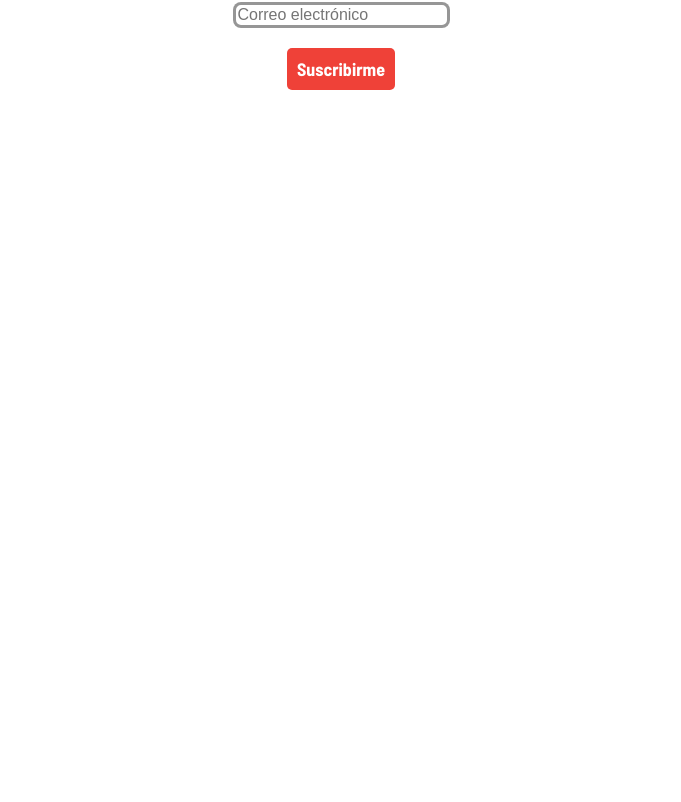
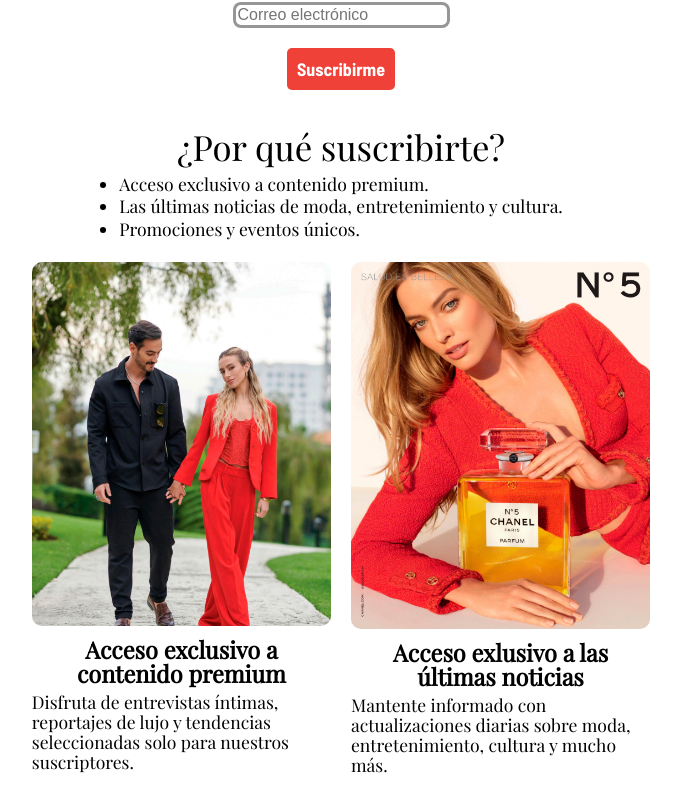
Before and after one commit to Alex0-8/Caras_Landing_Page, a React (Create React App) app: page / in a window 1280 px wide. Shown: the part 498-1300 px from the top of the page, without its empty margins (299-980 px from the left). Before the commit the page ends 800 px from the top, so only its background shows below. Built offline with nearby package versions, Linux system fonts and the light colour scheme.

Commit message:
featured-section added

```diff
--- a/src/App.tsx
+++ b/src/App.tsx
@@ -4,6 +4,7 @@
 import Theme from './theme';
 import SubscriptionForm from './components/SubscriptionForm';
 import { SubscriptionData } from './hooks/useSubscription';
+import FeaturedSection from './components/FeaturedSection';
 
 function App() {
   const handleSubscribe = (data: SubscriptionData) => {
@@ -17,6 +18,7 @@
           <Header />
           <main>
             <SubscriptionForm onSubscribe={handleSubscribe}/>
+            <FeaturedSection />
           </main>
         </div>
     </ThemeProvider>
--- a/src/components/FeaturedSection/index.tsx
+++ b/src/components/FeaturedSection/index.tsx
@@ -1,6 +1,36 @@
+import React from "react";
+import BenefitImg1 from '../../img/beneficios/img-1.png';
+import BenefitImg2 from '../../img/beneficios/img-2.png';
+import { BenefitContainer, BenefitItem, FeaturedContainer } from "./styles";
+
 
 const FeaturedSection = () => {
+    return(
+        <FeaturedContainer>
+            <article>
+            <h4>¿Por qué suscribirte?</h4>
+                <ul>
+                    <li>Acceso exclusivo a contenido premium.</li>
+                    <li>Las últimas noticias de moda, entretenimiento y cultura.</li>
+                    <li>Promociones y eventos únicos.</li>
+                </ul>
+            </article>
 
+            <BenefitContainer>
+                <BenefitItem>
+                    <img src={BenefitImg1} alt="contenido-exclusivo" />
+                    <h5>Acceso exclusivo a contenido premium</h5>
+                    <p>Disfruta de entrevistas íntimas, reportajes de lujo y tendencias seleccionadas solo para nuestros suscriptores.</p>
+                </BenefitItem>
+
+                <BenefitItem>
+                    <img src={BenefitImg2} alt="contenido-exclusivo" />
+                    <h5>Acceso exlusivo a las últimas noticias</h5>
+                    <p>Mantente informado con actualizaciones diarias sobre moda, entretenimiento, cultura y mucho más.</p>
+                </BenefitItem>
+            </BenefitContainer>
+        </FeaturedContainer>
+    )
 }
 
 export default FeaturedSection;
--- /dev/null
+++ b/src/components/FeaturedSection/styles.ts
@@ -0,0 +1,61 @@
+import styled from "styled-components";
+
+const FeaturedContainer = styled.section`
+    width: 65%;
+    display: grid;
+    justify-items: center;
+    margin: 0 auto;
+    box-sizing: border-box;
+
+    & > article h4 {
+        font-size: ${props => props.theme.fonts.size.responsive2};
+        text-align: center;
+        margin-bottom: 10px;
+    }
+
+    & > article ul{
+        list-style: disc;
+
+        & > li{
+            font-size: ${props => props.theme.fonts.size.responsive3};
+            margin-bottom: 5px;
+        }
+    }
+`;
+
+const BenefitContainer = styled.article`
+    width: 80%;
+    margin: 0 auto;
+    border-radius: 10px;
+    display: grid;
+    grid-template-columns: repeat(auto-fit, minmax(130px, 1fr));
+    gap: 20px;
+    padding: 20px;
+`;
+
+const BenefitItem = styled.div`
+    & > img{
+        width: 100%;
+        max-width: 300px;
+        border-radius: 10px;
+        margin-bottom: 10px;
+    }
+
+    & > h5{
+        font-size: clamp(1.25rem, 1.179rem + 0.357vw, 1.5rem);
+        font-weight: 600;
+        margin-bottom: 7px;
+        text-align: center;
+    }
+
+    & > p{
+        font-size: ${props => props.theme.fonts.size.responsive3};
+        line-height: 20px;
+    }
+`;
+
+export {
+    FeaturedContainer,
+    BenefitItem,
+    BenefitContainer
+}
```
